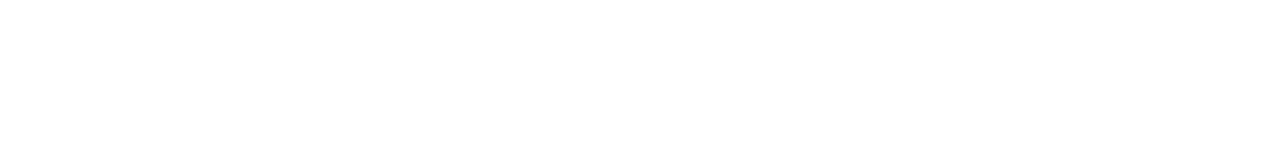
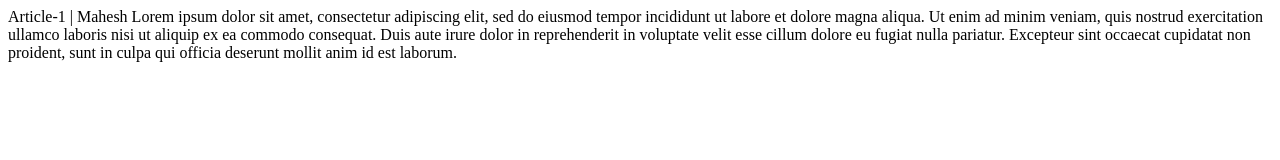
Before and after one commit to maheshwarrank/imad-app, a plain HTML site: page ui/article-one.html in a window 1280 px wide. Drawn offline with Linux system fonts and the light colour scheme.

Commit message:
[imad-console] Updates ui/article-one.html

```diff
--- a/ui/article-one.html
+++ b/ui/article-one.html
@@ -1,3 +1,9 @@
 <html>
+    <head>
+        Article-1 | Mahesh
+    </head>
+    <body>
+     Lorem ipsum dolor sit amet, consectetur adipiscing elit, sed do eiusmod tempor incididunt ut labore et dolore magna aliqua. Ut enim ad minim veniam, quis nostrud exercitation ullamco laboris nisi ut aliquip ex ea commodo consequat. Duis aute irure dolor in reprehenderit in voluptate velit esse cillum dolore eu fugiat nulla pariatur. Excepteur sint occaecat cupidatat non proident, sunt in culpa qui officia deserunt mollit anim id est laborum.
+    </body>
 
 </html>
```
